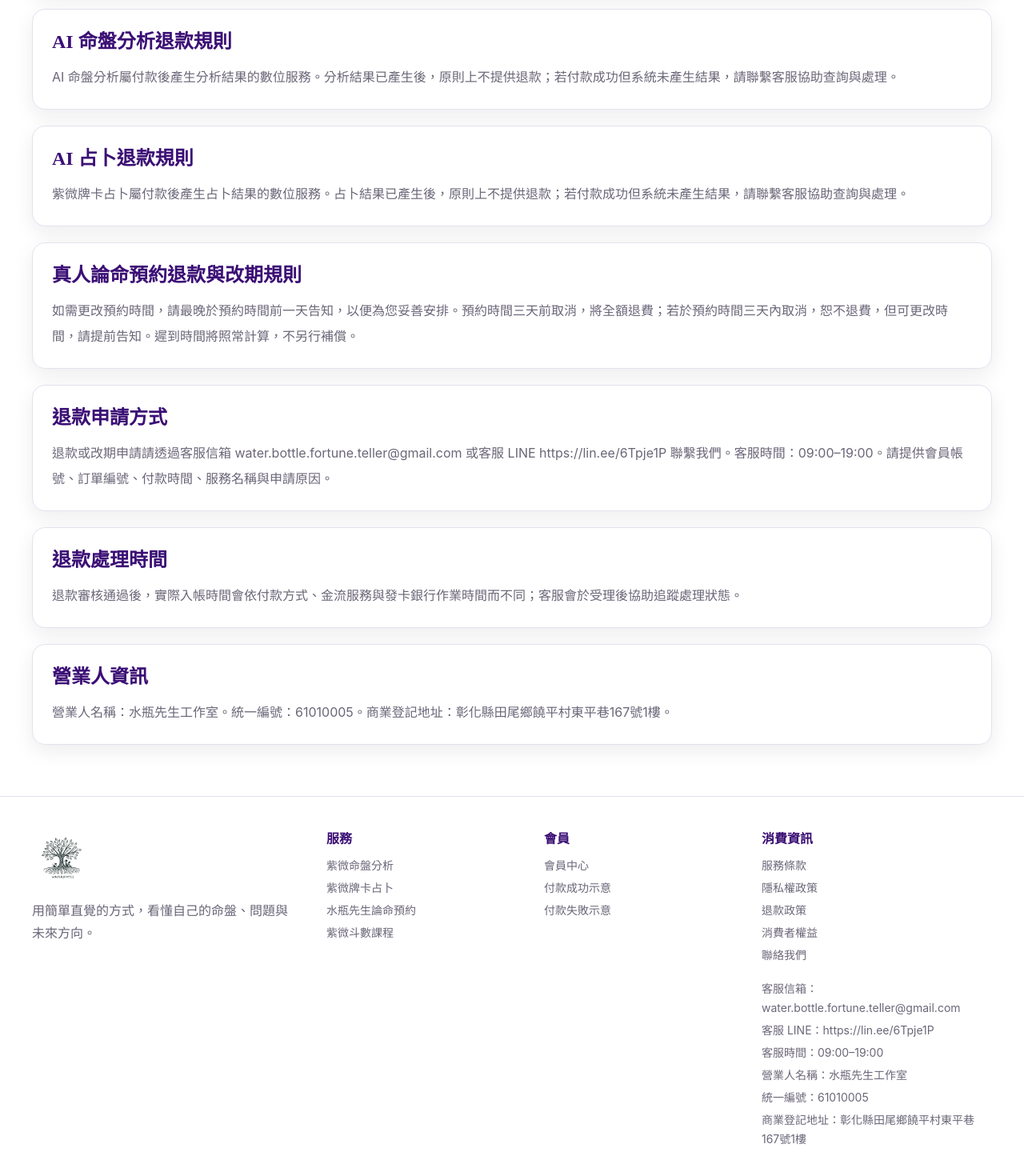
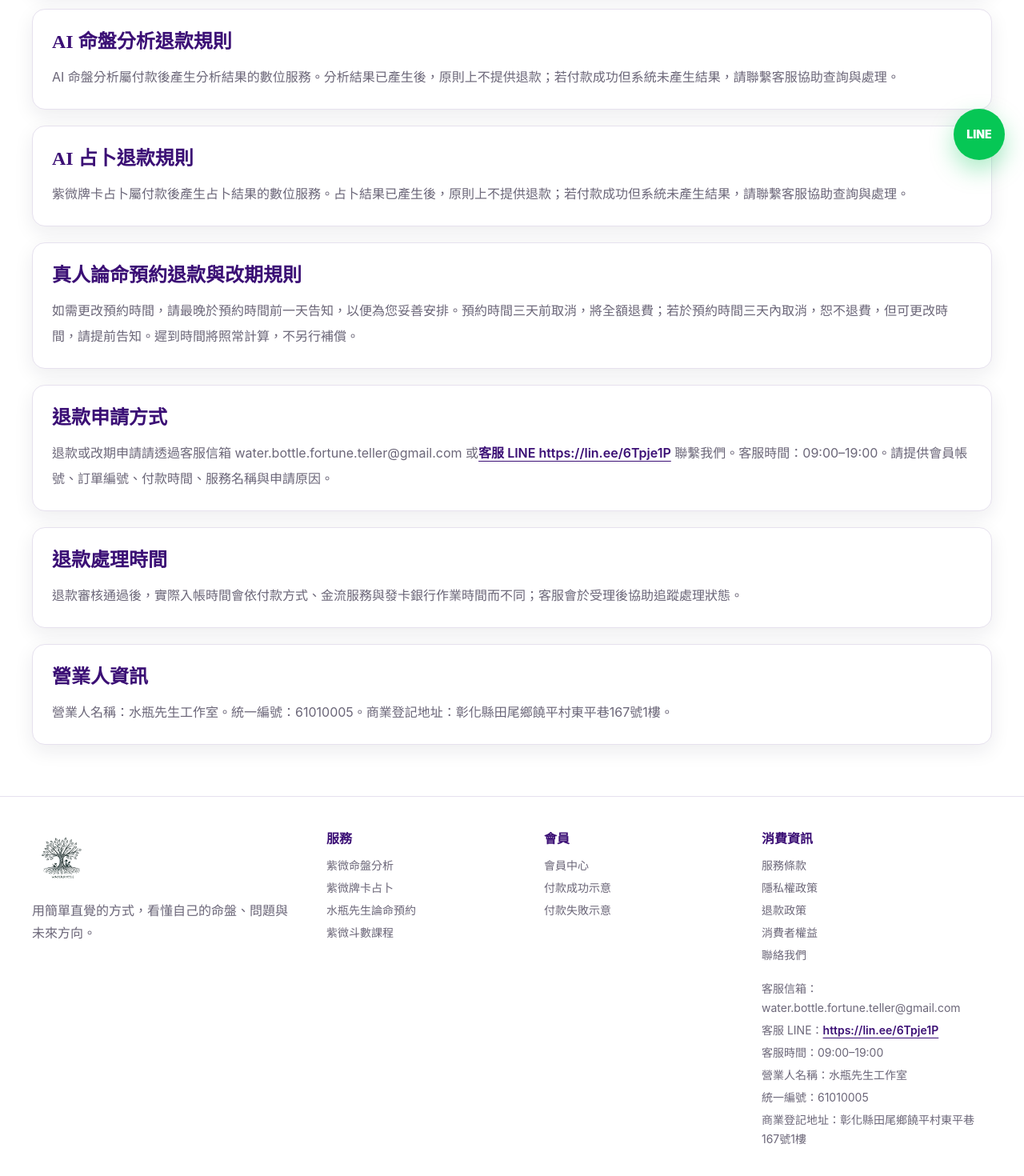
Before and after one commit to tsaititsu/tsu-waterbottle-site, a Next.js app: page /refund-policy in a window 1280 px wide. Shown: the part 576-2046 px from the top of the page at 80% size. Built offline with nearby package versions, Linux system fonts and the light colour scheme; no server answers.

Commit message:
feat: add LINE support floating button

```diff
--- a/src/app/account/bookings/page.tsx
+++ b/src/app/account/bookings/page.tsx
@@ -1,13 +1,14 @@
 'use client'
 
 import Link from 'next/link'
-import { useEffect, useState } from 'react'
+import { useEffect, useState, type ReactNode } from 'react'
 import { LoginModal } from '@/components/LoginModal'
 import { PageHero } from '@/components/PageHero'
 import { getAuthAccessToken, getMockUser, subscribeAuthChange, type UserProfile } from '@/lib/mockAuth'
 import { getUserBookingRecords, subscribeBookingChange, updateBookingRecord, type BookingRecord } from '@/lib/mockBooking'
 
 const cancellationLimitHours = 24
+const lineSupportUrl = 'https://lin.ee/6Tpje1P'
 
 function formatDateTimeText(value: string) {
   return new Date(value).toLocaleString('zh-TW', {
@@ -44,7 +45,7 @@ export default function AccountBookingsPage() {
   const [bookings, setBookings] = useState<BookingRecord[]>([])
   const [loginOpen, setLoginOpen] = useState(false)
   const [cancelingId, setCancelingId] = useState('')
-  const [statusMessage, setStatusMessage] = useState('')
+  const [statusMessage, setStatusMessage] = useState<ReactNode>('')
 
   useEffect(() => {
     let cancelled = false
@@ -86,7 +87,15 @@ export default function AccountBookingsPage() {
 
   async function cancelBooking(booking: BookingRecord) {
     if (!canCancelBooking(booking)) {
-      setStatusMessage(`距離預約開始 ${cancellationLimitHours} 小時內不可自行取消，請私訊官方 LINE 協助。`)
+      setStatusMessage(
+        <>
+          距離預約開始 {cancellationLimitHours} 小時內不可自行取消，請私訊
+          <a className="underline underline-offset-4" href={lineSupportUrl} rel="noopener noreferrer" target="_blank">
+            官方 LINE
+          </a>
+          協助。
+        </>
+      )
       return
     }
 
@@ -235,7 +244,10 @@ export default function AccountBookingsPage() {
                     </button>
                   ) : (
                     <span className="rounded-full bg-white px-3 py-1 text-xs font-semibold text-textMuted ring-1 ring-borderSoft">
-                      24 小時內請私訊官方 LINE
+                      24 小時內請私訊
+                      <a className="text-deepPurple underline underline-offset-4" href={lineSupportUrl} rel="noopener noreferrer" target="_blank">
+                        官方 LINE
+                      </a>
                     </span>
                   )}
                 </div>
--- a/src/app/consumer-rights/page.tsx
+++ b/src/app/consumer-rights/page.tsx
@@ -1,4 +1,5 @@
 import { PageHero } from '@/components/PageHero'
+import { LineSupportText } from '@/components/LineSupportText'
 
 const sections = [
   {
@@ -40,7 +41,9 @@ export default function ConsumerRightsPage() {
           {sections.map((section) => (
             <section key={section.title} className="rounded-2xl border border-borderSoft bg-white p-6 shadow-soft">
               <h2 className="font-serifTC text-2xl font-semibold text-deepPurple">{section.title}</h2>
-              <p className="mt-3 leading-8 text-textMuted">{section.body}</p>
+              <p className="mt-3 leading-8 text-textMuted">
+                <LineSupportText text={section.body} />
+              </p>
             </section>
           ))}
         </div>
--- a/src/app/contact/page.tsx
+++ b/src/app/contact/page.tsx
@@ -1,9 +1,11 @@
 import { PageHero } from '@/components/PageHero'
+
+const lineSupportUrl = 'https://lin.ee/6Tpje1P'
 
 const contactItems = [
   ['品牌名稱', '水瓶先生'],
   ['客服信箱', 'water.bottle.fortune.teller@gmail.com'],
-  ['客服 LINE', 'https://lin.ee/6Tpje1P'],
+  ['客服 LINE', lineSupportUrl],
   ['客服時間', '09:00–19:00'],
   ['營業人名稱', '水瓶先生工作室'],
   ['統一編號', '61010005'],
@@ -21,7 +23,13 @@ export default function ContactPage() {
               {contactItems.map(([label, value]) => (
                 <div key={label} className="grid gap-2 rounded-xl bg-softPurple px-4 py-3 md:grid-cols-[160px_1fr]">
                   <p className="font-semibold text-deepPurple">{label}</p>
-                  <p className="text-textMuted">{value}</p>
+                  {label === '客服 LINE' ? (
+                    <a className="font-semibold text-deepPurple underline underline-offset-4" href={lineSupportUrl} rel="noopener noreferrer" target="_blank">
+                      {value}
+                    </a>
+                  ) : (
+                    <p className="text-textMuted">{value}</p>
+                  )}
                 </div>
               ))}
             </div>
--- a/src/app/layout.tsx
+++ b/src/app/layout.tsx
@@ -3,6 +3,7 @@ import '@/features/ziwei-chart/original-chart.css'
 import './globals.css'
 import '@/features/ziwei-chart/package/ziwei-chart-package.css'
 import { Footer } from '@/components/Footer'
+import { FloatingLineButton } from '@/components/FloatingLineButton'
 import { Header } from '@/components/Header'
 import { MobileBottomNav } from '@/components/MobileBottomNav'
 
@@ -44,6 +45,7 @@ export default function RootLayout({
         <Header />
         <main className="pb-20 md:pb-0">{children}</main>
         <Footer />
+        <FloatingLineButton />
         <MobileBottomNav />
       </body>
     </html>
--- a/src/app/privacy/page.tsx
+++ b/src/app/privacy/page.tsx
@@ -1,4 +1,5 @@
 import { PageHero } from '@/components/PageHero'
+import { LineSupportText } from '@/components/LineSupportText'
 
 const sections = [
   {
@@ -54,7 +55,7 @@ export default function PrivacyPage() {
               <ul className="mt-4 grid gap-3 leading-7 text-textMuted">
                 {section.items.map((item) => (
                   <li key={item} className="rounded-xl bg-softPurple px-4 py-3">
-                    {item}
+                    <LineSupportText text={item} />
                   </li>
                 ))}
               </ul>
--- a/src/app/refund-policy/page.tsx
+++ b/src/app/refund-policy/page.tsx
@@ -1,4 +1,5 @@
 import { PageHero } from '@/components/PageHero'
+import { LineSupportText } from '@/components/LineSupportText'
 
 const sections = [
   {
@@ -40,7 +41,9 @@ export default function RefundPolicyPage() {
           {sections.map((section) => (
             <section key={section.title} className="rounded-2xl border border-borderSoft bg-white p-6 shadow-soft">
               <h2 className="font-serifTC text-2xl font-semibold text-deepPurple">{section.title}</h2>
-              <p className="mt-3 leading-8 text-textMuted">{section.body}</p>
+              <p className="mt-3 leading-8 text-textMuted">
+                <LineSupportText text={section.body} />
+              </p>
             </section>
           ))}
         </div>
--- a/src/app/terms/page.tsx
+++ b/src/app/terms/page.tsx
@@ -1,4 +1,5 @@
 import { PageHero } from '@/components/PageHero'
+import { LineSupportText } from '@/components/LineSupportText'
 
 const sections = [
   {
@@ -56,7 +57,9 @@ export default function TermsPage() {
           {sections.map((section) => (
             <section key={section.title} className="rounded-2xl border border-borderSoft bg-white p-6 shadow-soft">
               <h2 className="font-serifTC text-2xl font-semibold text-deepPurple">{section.title}</h2>
-              <p className="mt-3 leading-8 text-textMuted">{section.body}</p>
+              <p className="mt-3 leading-8 text-textMuted">
+                <LineSupportText text={section.body} />
+              </p>
             </section>
           ))}
         </div>
--- a/src/components/BookingForm.tsx
+++ b/src/components/BookingForm.tsx
@@ -231,10 +231,11 @@ export function BookingForm() {
           <p className="text-sm leading-6 text-textMuted">
             目前每日開放 13:00-14:00、15:00-16:00、17:00-18:00。24 小時內不開放預約。
             <br />
-            備註：另有其他時間需求，請私訊官方 LINE：
-            <a className="font-semibold text-deepPurple underline underline-offset-4" href={officialLineUrl} target="_blank" rel="noreferrer">
-              {officialLineUrl}
+            備註：另有其他時間需求，請私訊
+            <a className="font-semibold text-deepPurple underline underline-offset-4" href={officialLineUrl} target="_blank" rel="noopener noreferrer">
+              官方 LINE
             </a>
+            。
           </p>
         </div>
 
--- /dev/null
+++ b/src/components/FloatingLineButton.tsx
@@ -0,0 +1,15 @@
+const lineSupportUrl = 'https://lin.ee/6Tpje1P'
+
+export function FloatingLineButton() {
+  return (
+    <a
+      aria-label="加入水瓶先生客服 LINE"
+      className="fixed bottom-5 right-5 z-50 flex h-14 w-14 items-center justify-center rounded-full bg-[#06c755] text-sm font-black text-white shadow-[0_12px_30px_rgba(6,199,85,0.35)] transition hover:scale-105 hover:shadow-[0_16px_36px_rgba(6,199,85,0.45)] md:bottom-6 md:right-6 md:h-16 md:w-16"
+      href={lineSupportUrl}
+      rel="noopener noreferrer"
+      target="_blank"
+    >
+      LINE
+    </a>
+  )
+}
--- a/src/components/Footer.tsx
+++ b/src/components/Footer.tsx
@@ -1,5 +1,7 @@
 import Link from 'next/link'
 import { LogoMark } from './LogoMark'
+
+const lineSupportUrl = 'https://lin.ee/6Tpje1P'
 
 export function Footer() {
   return (
@@ -39,7 +41,12 @@ export function Footer() {
           </div>
           <div className="mt-5 grid gap-1 text-sm leading-6 text-textMuted">
             <p>客服信箱：water.bottle.fortune.teller@gmail.com</p>
-            <p>客服 LINE：https://lin.ee/6Tpje1P</p>
+            <p>
+              客服 LINE：
+              <a className="font-semibold text-deepPurple underline underline-offset-4" href={lineSupportUrl} rel="noopener noreferrer" target="_blank">
+                {lineSupportUrl}
+              </a>
+            </p>
             <p>客服時間：09:00–19:00</p>
             <p>營業人名稱：水瓶先生工作室</p>
             <p>統一編號：61010005</p>
--- /dev/null
+++ b/src/components/LineSupportText.tsx
@@ -0,0 +1,22 @@
+const lineSupportUrl = 'https://lin.ee/6Tpje1P'
+const lineSupportPattern = /(客服 LINE：https:\/\/lin\.ee\/6Tpje1P|客服 LINE https:\/\/lin\.ee\/6Tpje1P|https:\/\/lin\.ee\/6Tpje1P|客服 LINE)/g
+
+export function LineSupportText({ text }: { text: string }) {
+  return (
+    <>
+      {text.split(lineSupportPattern).map((part, index) => {
+        if (!part) return null
+
+        if (part.includes('客服 LINE') || part === lineSupportUrl) {
+          return (
+            <a className="font-semibold text-deepPurple underline underline-offset-4" href={lineSupportUrl} key={`${part}-${index}`} rel="noopener noreferrer" target="_blank">
+              {part}
+            </a>
+          )
+        }
+
+        return part
+      })}
+    </>
+  )
+}
```
